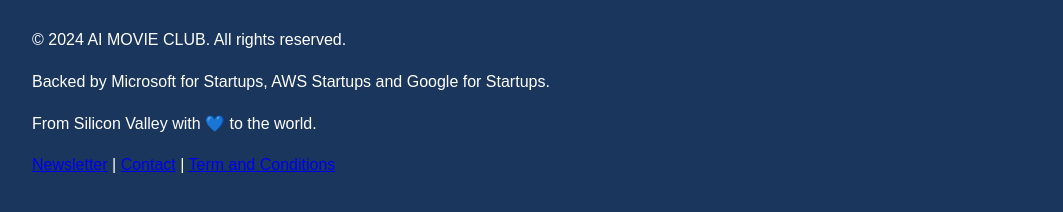
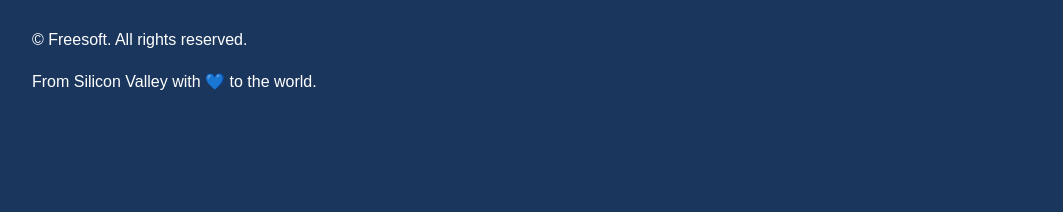
Before and after one commit to eavargasf/freesoft, a plain HTML site: page index.html in a window 1280 px wide. Shown: the part 2520-2732 px from the top of the page, without its empty margins (108-1171 px from the left). After the commit the page ends 2665 px from the top, so only its background shows below. Drawn offline with Linux system fonts and the light colour scheme.

Commit message:
Update index.html

```diff
--- a/index.html
+++ b/index.html
@@ -170,14 +170,8 @@
 </body>
  <footer>
         <div class="container">
-            <p>&copy; 2024 AI MOVIE CLUB. All rights reserved.</p>
-            <p>Backed by Microsoft for Startups, AWS Startups and Google for Startups.</p>
+            <p>&copy; Freesoft. All rights reserved.</p>
             <p>From Silicon Valley with 💙 to the world.</p>
-            <nav>
-                <a href="newsletter.html">Newsletter</a> |
-                <a href="https://548255rah1t.typeform.com/to/zTOXyJ2d">Contact</a> |
-                <a href="termandConditions.html">Term and Conditions</a>
-            </nav>
         </div>
     </footer>
 </html>
```
